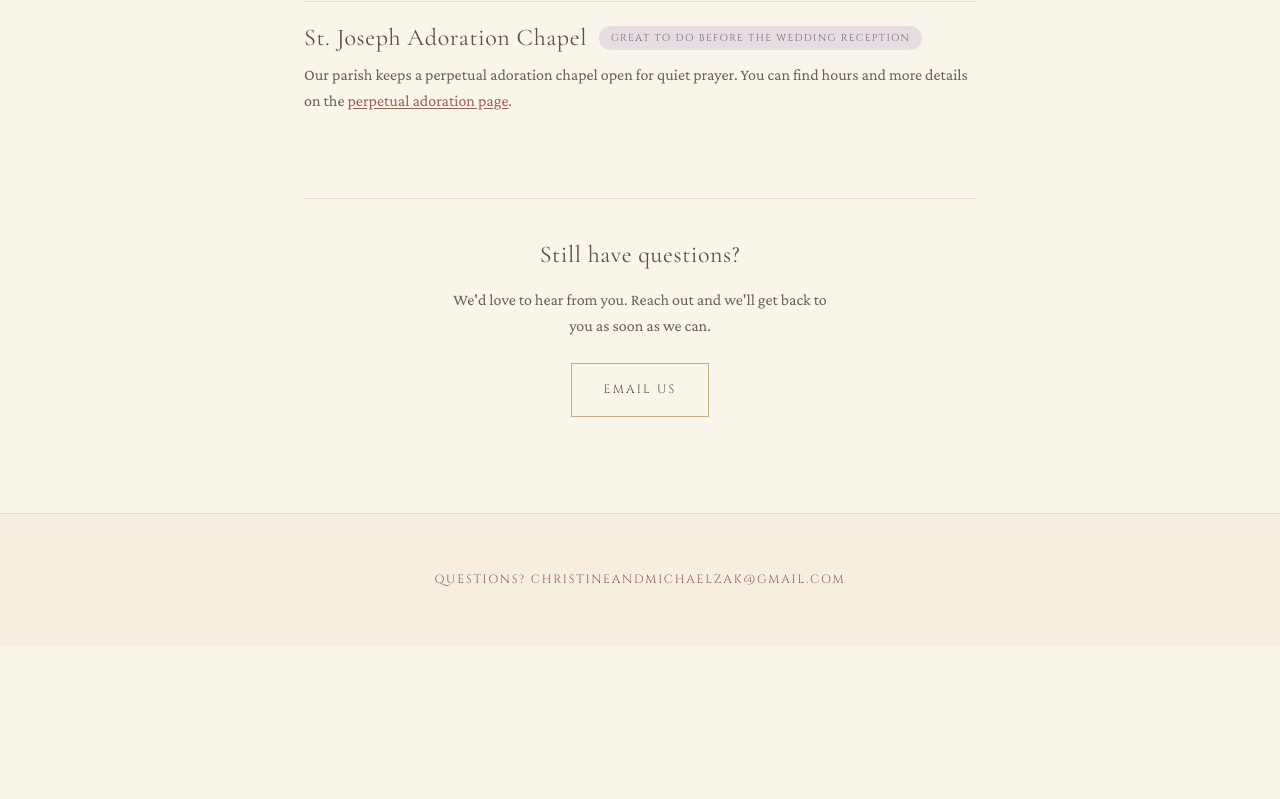
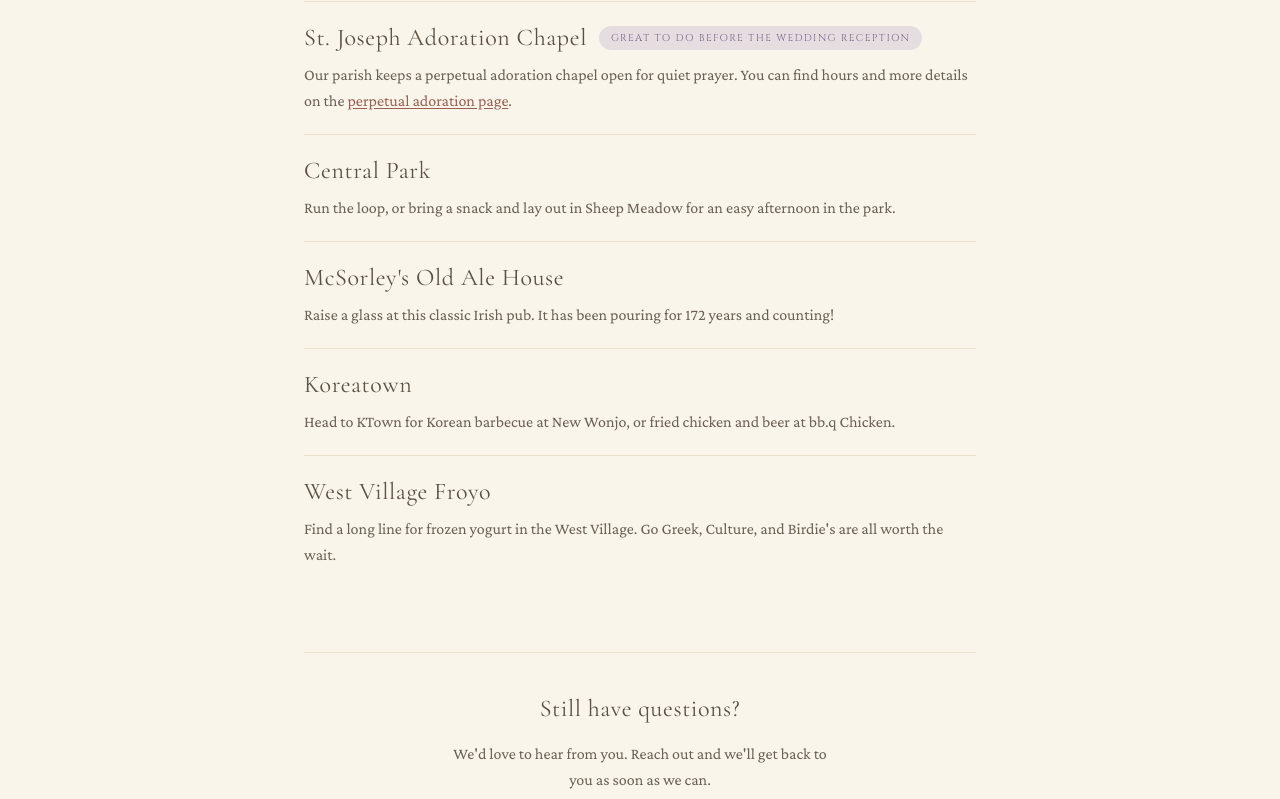
Before and after one commit to idancecrazy-arch/zakrazy, a Next.js app: page /faq in a window 1280 px wide. Shown: the part 1400-2199 px from the top of the page. Before the commit the page ends 2046 px from the top, so only its background shows below. Built offline with nearby package versions, Linux system fonts and the light colour scheme; no server answers; a web font is replaced by a local one.

Commit message:
Add more NYC spots to FAQ recommendations
Add Central Park, McSorley's Old Ale House, Koreatown, and West Village
froyo to the recommended spots section.

Co-Authored-By: Claude Opus 4.8 <noreply@anthropic.com>
Claude-Session: https://claude.ai/code/session_01BZJPVvAYREp4huTL4uzETw

```diff
--- a/components/NYCSpots.tsx
+++ b/components/NYCSpots.tsx
@@ -46,6 +46,42 @@ const SPOTS: Spot[] = [
       </>
     ),
   },
+  {
+    name: 'Central Park',
+    description: (
+      <>
+        Run the loop, or bring a snack and lay out in Sheep Meadow for an easy
+        afternoon in the park.
+      </>
+    ),
+  },
+  {
+    name: "McSorley's Old Ale House",
+    description: (
+      <>
+        Raise a glass at this classic Irish pub. It has been pouring for 172
+        years and counting!
+      </>
+    ),
+  },
+  {
+    name: 'Koreatown',
+    description: (
+      <>
+        Head to KTown for Korean barbecue at New Wonjo, or fried chicken and
+        beer at bb.q Chicken.
+      </>
+    ),
+  },
+  {
+    name: 'West Village Froyo',
+    description: (
+      <>
+        Find a long line for frozen yogurt in the West Village. Go Greek,
+        Culture, and Birdie&apos;s are all worth the wait.
+      </>
+    ),
+  },
 ]
 
 export default function NYCSpots() {
```
